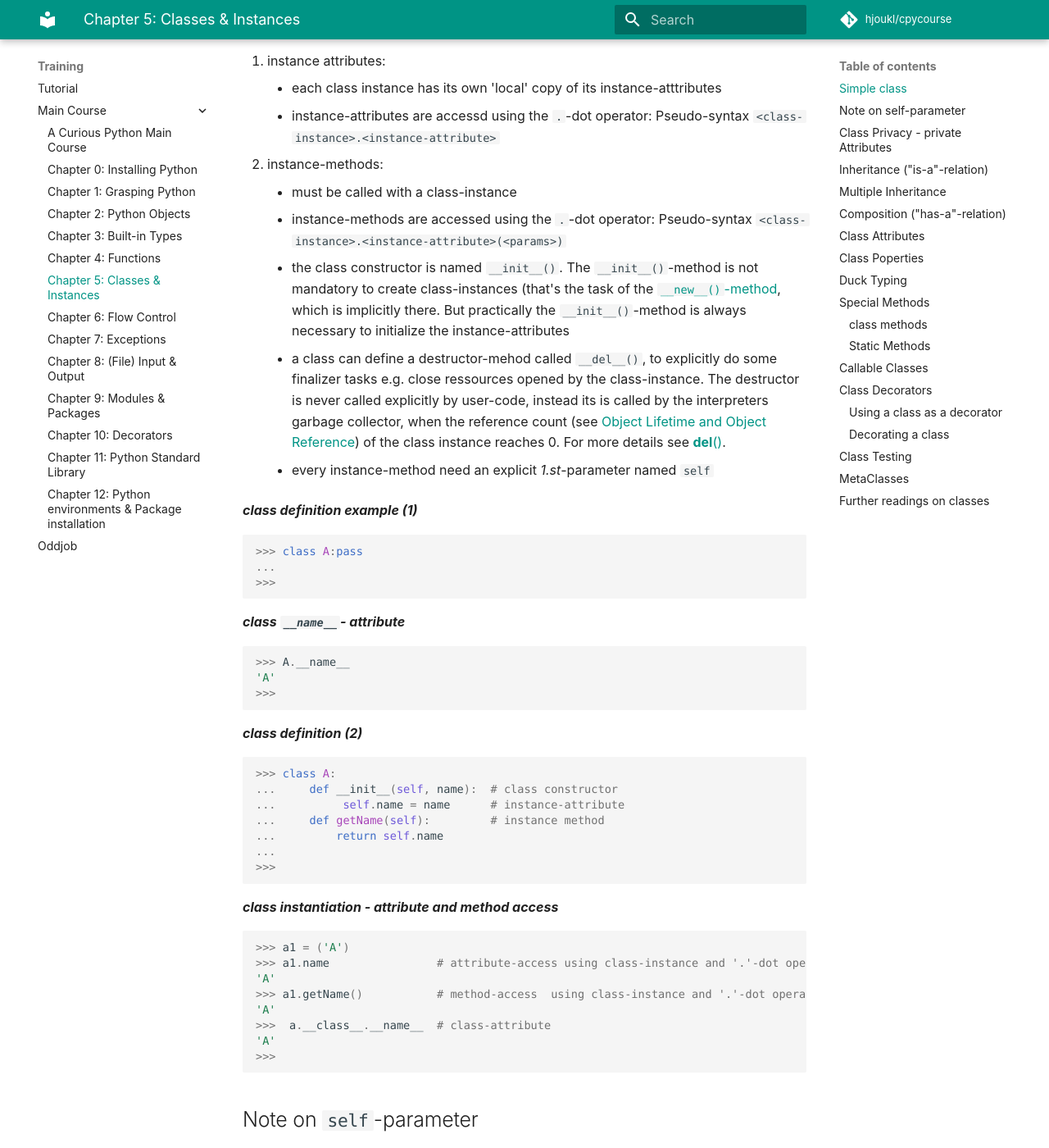
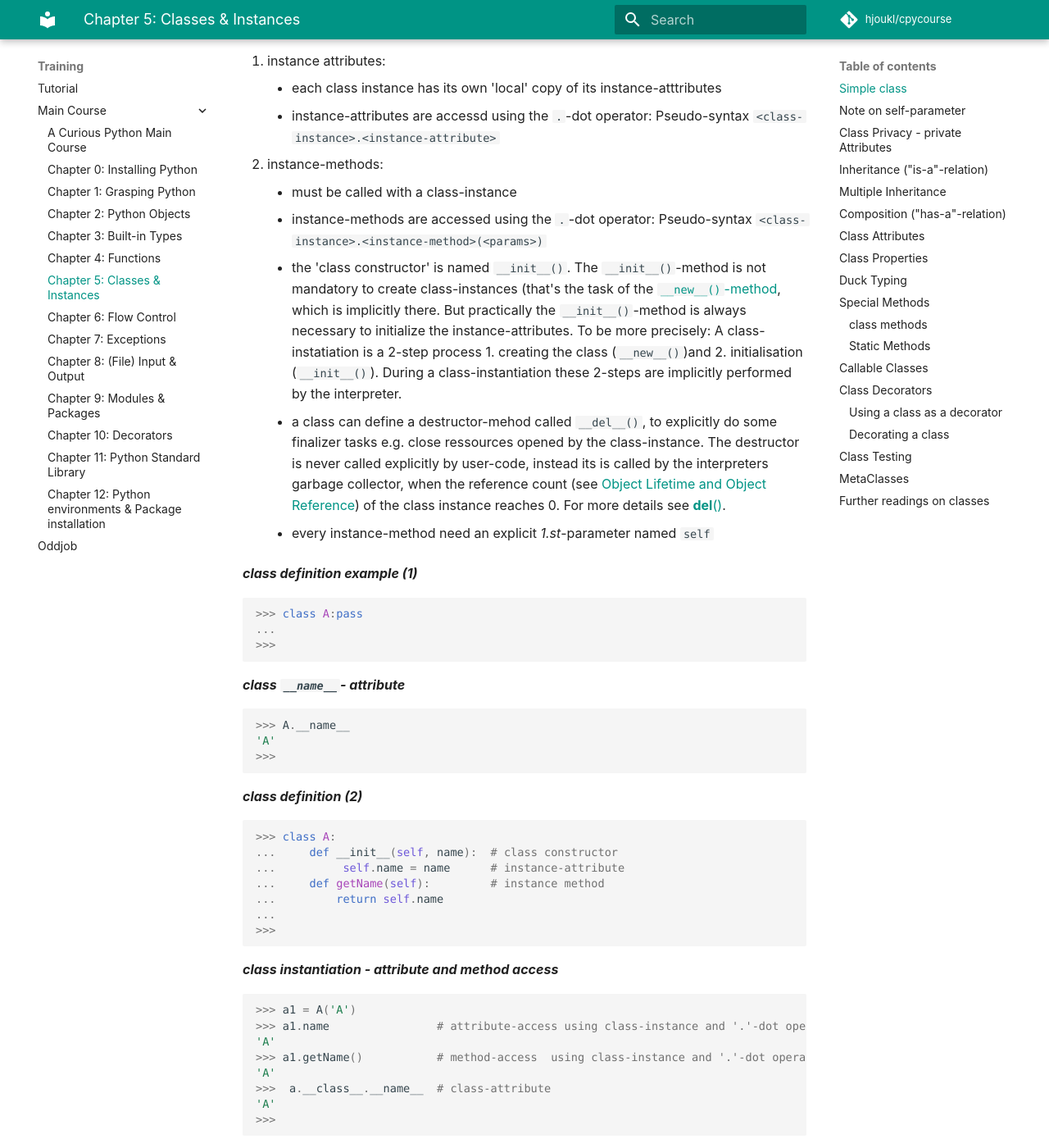
Before and after one commit to rkluger68/cpycourse, an MkDocs documentation site: the page built from docs/training/main-course/classes-instances.md, in a window 1280 px wide and 1400 px high, scrolled down 596 px. Shown: the whole window at 82% size. Built offline with MkDocs 1.6.1 and Material for MkDocs 9.7.7, drawn with Linux system fonts in a browser that asks for light colours; comment, search, counter and statistics services are not loaded; some of the changed text lies outside the part shown.

Commit message:
Update classes-instances.md
some corrections

````diff
--- a/docs/training/main-course/classes-instances.md
+++ b/docs/training/main-course/classes-instances.md
@@ -14,8 +14,8 @@ Simple classe typically have instance-attributes and instance-methods.
     - instance-attributes are accessd using the `.`-dot operator:  Pseudo-syntax `<class-instance>.<instance-attribute>`
 2. instance-methods:
     - must be called with a class-instance
-    - instance-methods are accessed using the `.`-dot operator: Pseudo-syntax `<class-instance>.<instance-attribute>(<params>)`
-    - the class constructor is named `__init__()`. The `__init__()`-method is not mandatory to create class-instances (that's the task of the [`__new__()`-method](https://docs.python.org/3/reference/datamodel.html?highlight=__init#object.__new__), which is implicitly there. But practically the `__init__()`-method is always necessary to initialize the instance-attributes
+    - instance-methods are accessed using the `.`-dot operator: Pseudo-syntax `<class-instance>.<instance-method>(<params>)`
+    - the 'class constructor' is named `__init__()`. The `__init__()`-method is not mandatory to create class-instances (that's the task of the [`__new__()`-method](https://docs.python.org/3/reference/datamodel.html?highlight=__init#object.__new__), which is implicitly there. But practically the `__init__()`-method is always necessary to initialize the instance-attributes. To be more precisely: A class-instatiation is a 2-step process 1. creating the class (`__new__()`)and 2. initialisation (`__init__()`). During a class-instantiation these 2-steps are implicitly performed by the interpreter.
     - a class can define a destructor-mehod called `__del__()`, to explicitly do some finalizer tasks e.g. close ressources opened by the class-instance. The destructor is never called explicitly by user-code, instead its is called by the interpreters garbage collector, when the reference count (see [Object Lifetime and Object Reference](objects.md)) of the class instance reaches 0. For more details see [__del__()](https://docs.python.org/3/reference/datamodel.html?highlight=__del#object.__del__).
     - every instance-method need an explicit *1.st*-parameter named `self`
 
@@ -51,7 +51,7 @@ Simple classe typically have instance-attributes and instance-methods.
 ***class instantiation - attribute and method access***
 
 ``` python
->>> a1 = ('A')
+>>> a1 = A('A')
 >>> a1.name                # attribute-access using class-instance and '.'-dot operator
 'A'
 >>> a1.getName()           # method-access  using class-instance and '.'-dot operator
@@ -69,7 +69,7 @@ During a instance-method call the python interpreter implicity converts (pseudoc
 
 into
 
-    <class-object><instance-method>(<class-instance-object>, <param-1>, ..., <param-n>)
+    <class-object>.<instance-method>(<class-instance-object>, <param-1>, ..., <param-n>)
 
 The `self`-argument is the class-instance-object iself. See also the section [Instance methods](https://docs.python.org/3/reference/datamodel.html?highlight=__del#the-standard-type-hierarchy) auf the Python docs.
 
@@ -152,7 +152,7 @@ As mentioned above, Python doesn't provide any real mechanism for class privacy,
 ``` python
 >>> class B(A):                            # class 'B' inherhits from class 'A'
 ...     def __init__(self, name, number):  # class constructor
-...         A.__init__(self, name)         # call base-class constructor
+...         A.__init__(self, name)         # call base-class initialisation-method
 ...         self.number = number           # instance variable
 ...     def getNumber(self):               # instance methode
 ...         return self.number
@@ -198,8 +198,8 @@ Python also supports multiple inheritance
 >>>
 >>> class B(A,Z):   # multiple inheritance
 ...     def __init__(self, name, another_name, number):
-...         A.__init__(self, name)           # call base-class constructor class 'A'
-...         Z.__init__(self, another_name)   # call base-class constructor class 'Z'
+...         A.__init__(self, name)           # call base-class initialisation-method of class 'A'
+...         Z.__init__(self, another_name)   # call base-class initialisation-method of class 'Z'
 ...         self.number = number
 ...     def getNumber(self):
 ...         return self.number
@@ -240,7 +240,7 @@ Python also support composition, i.e. a class 'B' has an instance-attribute poin
 ...
 >>> class B:
 ...     def __init__(self, name, number):
-...         self.a = A(name)               # class 'B' "has-a" an instance-attribute of class 'A'
+...         self.a = A(name)               # create a class 'A' (calling the constructor of class 'A') instance and old a reference to it (class 'B' "has-a" an instance-attribute of class 'A'
 ...         self.number = number
 ...     def getNumber(self):
 ...         return self.number
@@ -301,7 +301,7 @@ As opposed to 'instance'-attributes 'class'-attributes are common to all class i
 ```
 
 
-## Class Poperties
+## Class Properties
 
 Ordinary Python instance-attributes are by default 'readable', 'writable' and 'deletable'. Python class properties ('property-attributes') are attributes with 'access-control', i.e. they can be designed to be 'readable', 'writeable' and 'deletable'. Python properties therefore are managed attributes. This is done with special `getter`-, `setter`- and `deleter`- methods which enables the properties to be accessed as ordinary atttributes (instead of a method-call).
 
````
